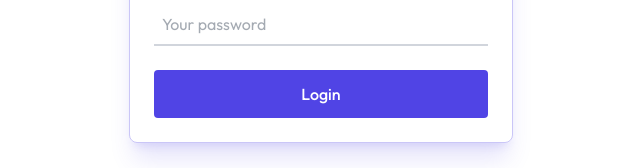
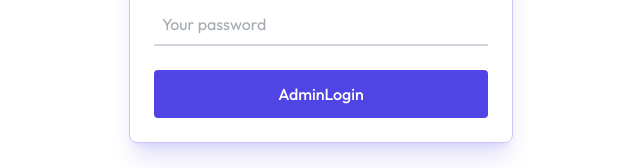
Before and after one commit to BiyangaKalupahana/QuickBlog, a React (Vite) app in the folder client/: page /login in a window 1280 px wide. Shown: the part 474-642 px from the top of the page, without its empty margins (319-959 px from the left). Built offline with nearby package versions, Linux system fonts and the light colour scheme; no server answers.

Commit message:
login rename

```diff
--- a/client/src/components/admin/Login.jsx
+++ b/client/src/components/admin/Login.jsx
@@ -65,8 +65,7 @@ const Login = () => {
             <button
               type="submit"
               className='w-full py-3 font-medium bg-primary text-white rounded cursor-pointer hover:bg-primary/90 transition-all'
-            >
-              Login
+            ><span>Admin</span>Login
             </button>
           </form>
         </div>
```
